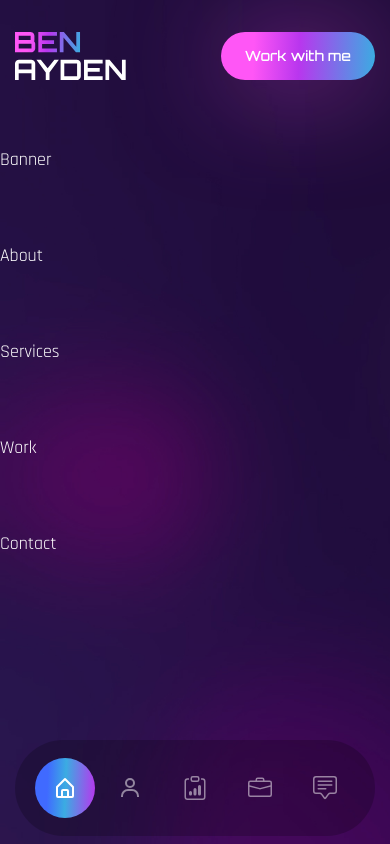
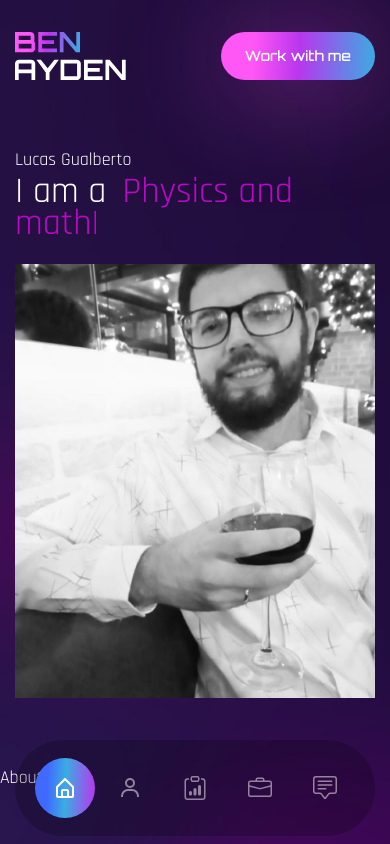
Before and after one commit to Lucas-Gualberto94/lucas-gualberto94.github.io, a React (Create React App) app: page / in a window 390 px wide. Shown: the top 844 px of the page. Built offline with nearby package versions, Linux system fonts and the light colour scheme; the HTML template or start-up script is replaced by a standard one; a web font is replaced by a local one.

Commit message:
starting creating banner

```diff
--- a/src/components/Banner.js
+++ b/src/components/Banner.js
@@ -1,10 +1,49 @@
 import React from 'react';
+import Image from '../assets/teste.jpg';
+//icons
+///import { FaGithub, FaInstagram, FaDribbble } from 'react-icons/fa';
+// type of animation
+import { TypeAnimation } from 'react-type-animation';
+//motion
+//import { motion } from 'framer-motion';
+//variants
+//import { fadeIn } from '../variants';
 
 const Banner = () => {
   return (
-    <div className='section' id='home'>
-      Banner
-    </div>
+    <section className='section' id='home'>
+      <div className='container mx-auto'>
+        <div>
+          {/* text*/}
+          <div>
+            <h1>
+              Lucas <span>Gualberto</span>
+            </h1>
+            <div className='mb-6 text-[36px] lg:text-[60px]'>
+              <span className='mr-4'>I am a</span>
+              <TypeAnimation
+                sequence={[
+                  'Developer',
+                  2000,
+                  'Physics and math teacher',
+                  2000,
+                  'academic Researcher',
+                  2000,
+                ]}
+                speed={50}
+                className='text-accent'
+                wrapper='span'
+                repeat={Infinity}
+              />
+            </div>
+          </div>
+          {/* image*/}
+          <div>
+            <img src={Image} alt='' />
+          </div>
+        </div>
+      </div>
+    </section>
   );
 };
 
```
Also changed, not shown: src/assets/teste.jpg (added).
